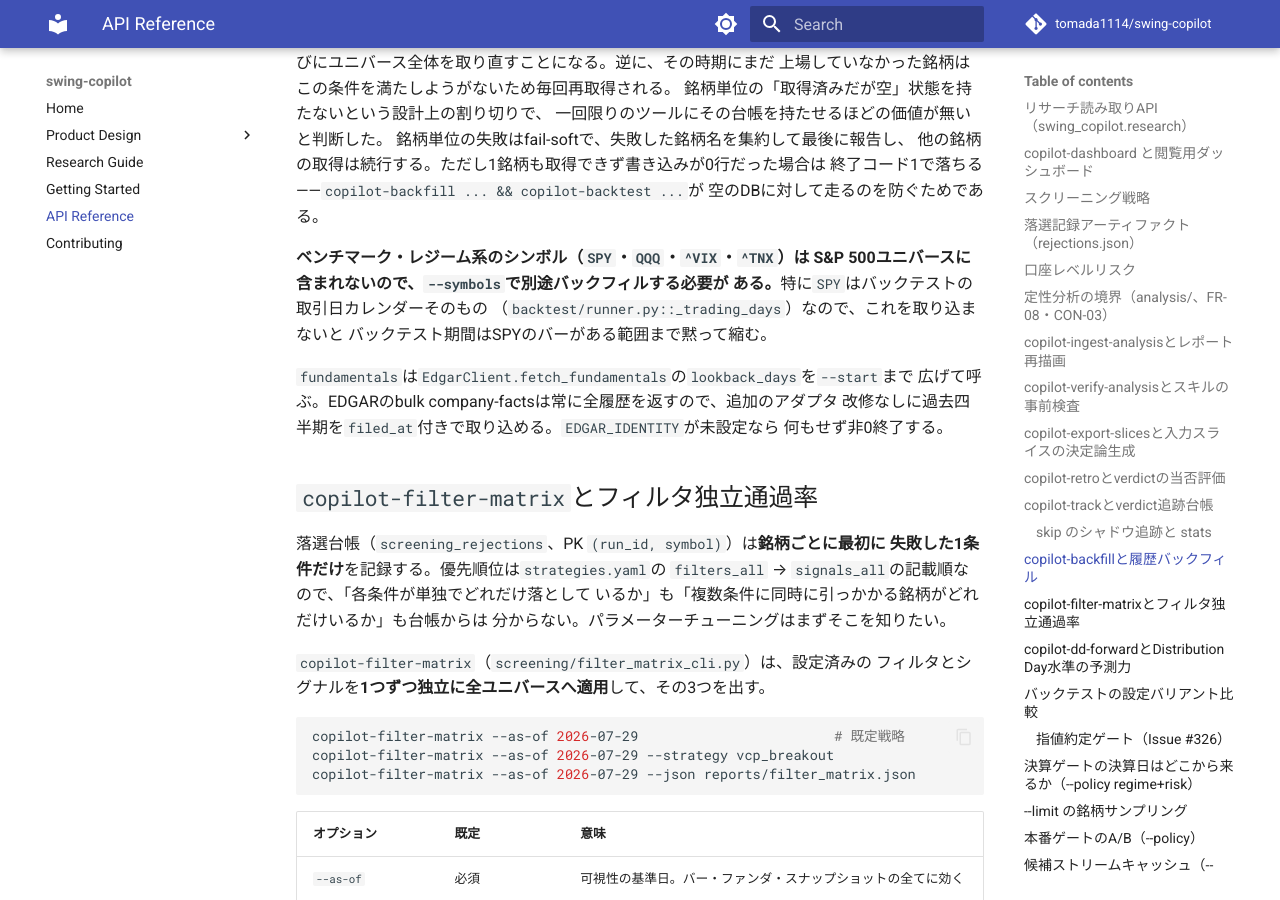
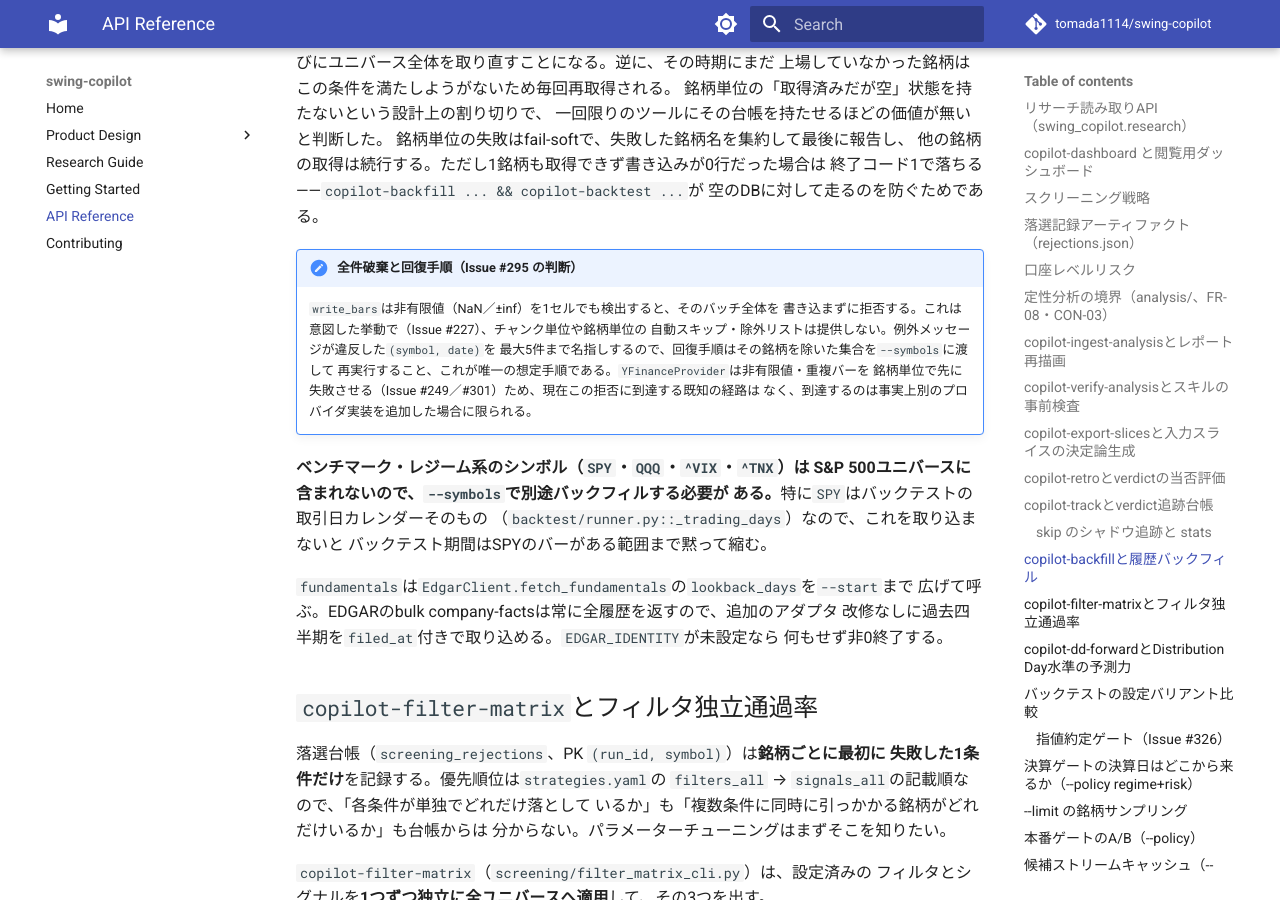
Before and after one commit to tomada1114/swing-copilot, an MkDocs documentation site: the page built from docs/reference.md, in a window 1280 px wide and 900 px high, scrolled down 14087 px. Built offline with MkDocs 1.6.1 and Material for MkDocs 9.7.7, drawn with Linux system fonts in a browser that asks for light colours; comment, search, counter and statistics services are not loaded.

Commit message:
docs(pipeline): backfill_bars の全件破棄と --symbols による回復手順を明記
Issue #295 の判断（won't-fix）を reference に残す。自動スキップや
チェックポイントは追加しない。

Refs #295

Claude-Session: https://claude.ai/code/session_01T98XMF44BFwMcprFGtNLj1

```diff
--- a/docs/reference.md
+++ b/docs/reference.md
@@ -612,6 +612,15 @@ copilot-backfill fundamentals --start 2019-01-01           # 10-K/10-Qの過去
 終了コード1で落ちる——`copilot-backfill ... && copilot-backtest ...`が
 空のDBに対して走るのを防ぐためである。
 
+!!! note "全件破棄と回復手順（Issue #295 の判断）"
+    `write_bars`は非有限値（NaN／±inf）を1セルでも検出すると、そのバッチ全体を
+    書き込まずに拒否する。これは意図した挙動で（Issue #227）、チャンク単位や銘柄単位の
+    自動スキップ・除外リストは提供しない。例外メッセージが違反した`(symbol, date)`を
+    最大5件まで名指しするので、回復手順はその銘柄を除いた集合を`--symbols`に渡して
+    再実行すること、これが唯一の想定手順である。`YFinanceProvider`は非有限値・重複バーを
+    銘柄単位で先に失敗させる（Issue #249／#301）ため、現在この拒否に到達する既知の経路は
+    なく、到達するのは事実上別のプロバイダ実装を追加した場合に限られる。
+
 **ベンチマーク・レジーム系のシンボル（`SPY`・`QQQ`・`^VIX`・`^TNX`）は
 S&P 500ユニバースに含まれないので、`--symbols`で別途バックフィルする必要が
 ある。**特に`SPY`はバックテストの取引日カレンダーそのもの
```
